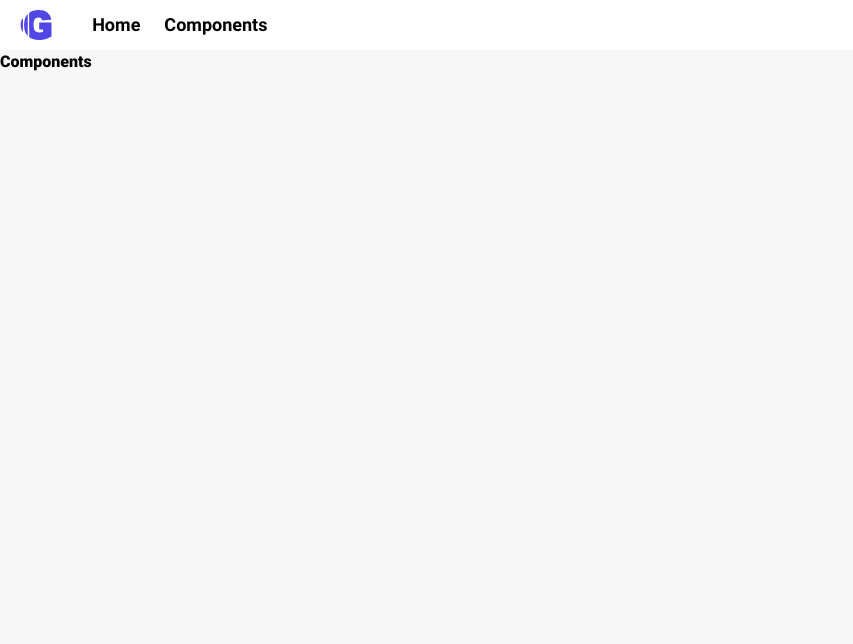
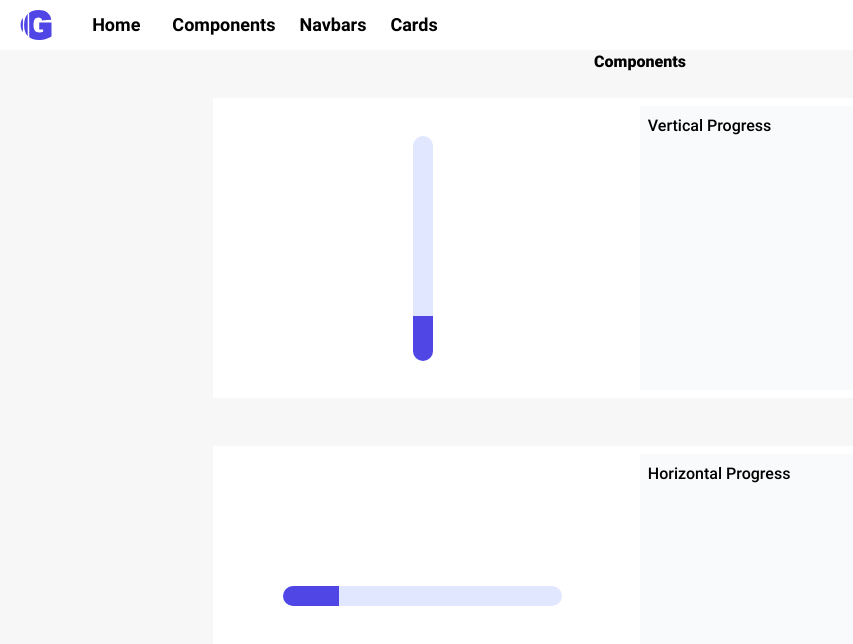
Before and after one commit to arthurfincham/gust, a React (Create React App) app: page /components in a window 1280 px wide. Shown: the top 644 px of the page, without its empty margins (0-853 px from the left). Built offline with nearby package versions, Linux system fonts and the light colour scheme.

Commit message:
add horizontal progress

```diff
--- /dev/null
+++ b/src/pubComponents/HorizontalProgress.js
@@ -0,0 +1,14 @@
+export default function HorizontalProgress() {
+  const min = 0;
+  const max = 100;
+  const current = 20;
+
+  const progressStyle = {
+    width: `${current}%`,
+  };
+  return (
+    <div className="h-[20px] w-2/3 bg-indigo-100 relative  my-auto rounded-xl">
+      <div style={progressStyle} className="h-[20px] rounded-l-xl bg-indigo-600 absolute"></div>
+    </div>
+  );
+}
--- /dev/null
+++ b/src/pubComponents/VerticalProgress.js
@@ -0,0 +1,14 @@
+export default function VerticalProgress() {
+  const min = 0;
+  const max = 100;
+  const current = 20;
+
+  const progressStyle = {
+    height: `${current}%`,
+  };
+  return (
+    <div className="w-[20px] h-3/4 bg-indigo-100 relative  rounded-xl">
+      <div style={progressStyle} className="w-[20px] rounded-b-xl bottom-0 bg-indigo-600 absolute"></div>
+    </div>
+  );
+}
--- a/src/siteComponents/Components.js
+++ b/src/siteComponents/Components.js
@@ -1,3 +1,12 @@
+import VerticalProgress from '../pubComponents/VerticalProgress';
+import HorizontalProgress from '../pubComponents/HorizontalProgress';
+import Wrapper from './Wrapper';
 export default function Components() {
-  return <h1>Components</h1>;
+  return (
+    <div className="flex flex-col items-center">
+      <h1>Components</h1>
+      <Wrapper compChild={<VerticalProgress />} info="Vertical Progress" />
+      <Wrapper compChild={<HorizontalProgress />} info="Horizontal Progress" />
+    </div>
+  );
 }
--- a/src/siteComponents/Navbar.js
+++ b/src/siteComponents/Navbar.js
@@ -4,13 +4,20 @@ export default function Navbar() {
   return (
     <nav className="bg-white w-full h-[50px] flex items-center px-4">
       <GustIcon svgClass="fill-indigo-600 h-[40px]" />
-      <div className="flex ml-6 space-x-2">
+      <div className="flex ml-6 space-x-4">
         <a className="bg-white hover:cursor-pointer	roboto-bold px-1 text-lg rounded-md  m-2" href="/">
           Home
         </a>
         <a className="bg-white hover:cursor-pointer	roboto-bold px-1 text-lg rounded-md  m-2" href="/components">
           Components
         </a>
+        <a className="bg-white hover:cursor-pointer	roboto-bold px-1 text-lg rounded-md  m-2" href="/navbars">
+          Navbars
+        </a>
+        <a className="bg-white hover:cursor-pointer	roboto-bold px-1 text-lg rounded-md  m-2" href="/cards">
+          Cards
+        </a>
+        <span className="bg-indigo-900 h-[40px]"></span>
       </div>
     </nav>
   );
--- a/src/siteComponents/Welcome.js
+++ b/src/siteComponents/Welcome.js
@@ -7,7 +7,7 @@ export default function Welcome() {
         <LogoBlack svgClass="w-[350px] md:w-[450px] mb-2" />
         <ul className="list-disc ml-12">
           <li className="text-2xl  m-1">React + Tailwind CSS</li>
-          <li className="text-2xl m-1">Gorgeous, responsive components</li>
+          <li className="text-2xl m-1">Responsive components</li>
           <li className="text-2xl m-1">No configuration</li>
           <li className="text-2xl m-1">No install</li>
         </ul>
--- /dev/null
+++ b/src/siteComponents/Wrapper.js
@@ -0,0 +1,10 @@
+export default function Wrapper({ compChild, info }) {
+  return (
+    <div className="flex min-h-[300px] justify-center bg-white my-6 w-2/3">
+      <div className="w-1/2 flex items-center justify-center">{compChild}</div>
+      <div className="w-1/2 bg-gray-50 m-2 p-2">
+        <h3>{info}</h3>
+      </div>
+    </div>
+  );
+}
```
